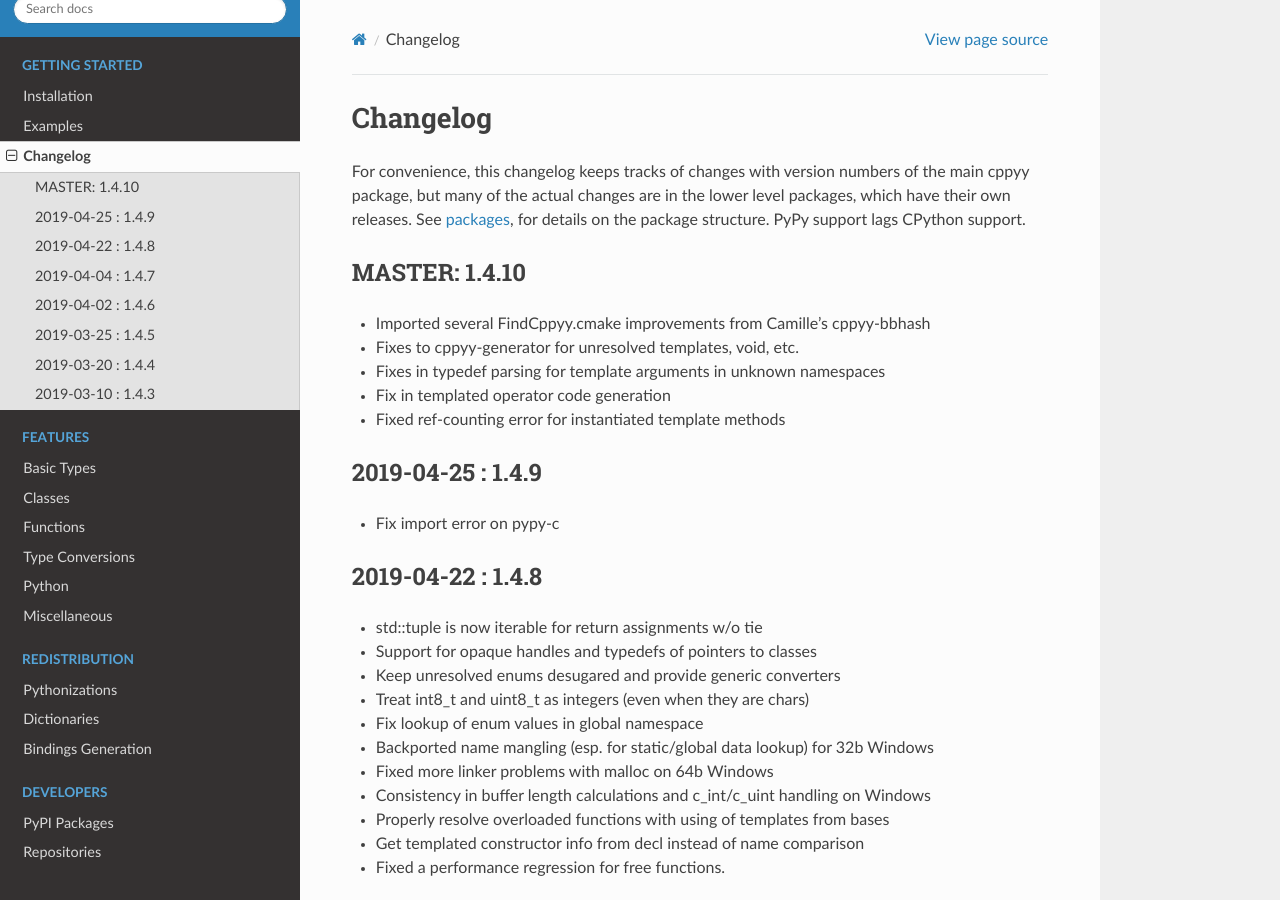
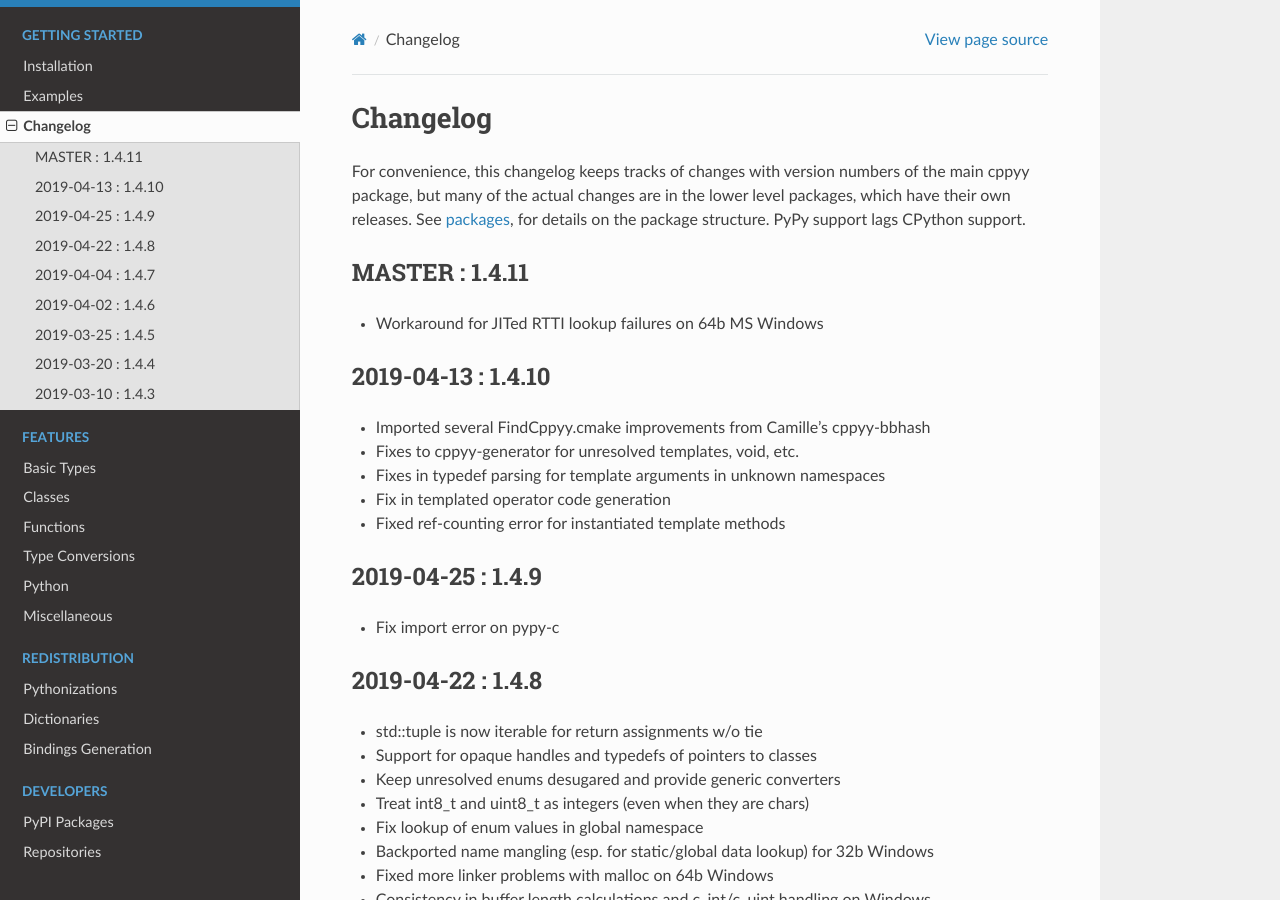
Before and after one commit to wlav/cppyy, a Sphinx documentation site: the page built from doc/source/changelog.rst, in a window 1280 px wide and 900 px high. Built offline with Sphinx 7.4.7 and the Read the Docs theme 2.0.0, drawn with Linux system fonts in a browser that asks for light colours.

Commit message:
up version numbers and changelog

```diff
--- a/doc/source/changelog.rst
+++ b/doc/source/changelog.rst
@@ -10,8 +10,14 @@
 PyPy support lags CPython support.
 
 
-MASTER: 1.4.10
---------------
+MASTER : 1.4.11
+---------------
+
+* Workaround for JITed RTTI lookup failures on 64b MS Windows
+
+
+2019-04-13 : 1.4.10
+-------------------
 
 * Imported several FindCppyy.cmake improvements from Camille's cppyy-bbhash
 * Fixes to cppyy-generator for unresolved templates, void, etc.
--- a/python/cppyy/_version.py
+++ b/python/cppyy/_version.py
@@ -1 +1 @@
-__version__ = '1.4.10'
+__version__ = '1.4.11'
--- a/setup.py
+++ b/setup.py
@@ -22,7 +22,7 @@
             requirements = ['cppyy-cling', 'cppyy-backend<1.1']
 except ImportError:
     # CPython
-    requirements = ['cppyy-cling', 'cppyy-backend>=1.8.3', 'CPyCppyy>=1.8.0']
+    requirements = ['cppyy-cling', 'cppyy-backend>=1.8.4', 'CPyCppyy>=1.8.1']
 
 setup_requirements = ['wheel']
 if 'build' in sys.argv or 'install' in sys.argv:
```
